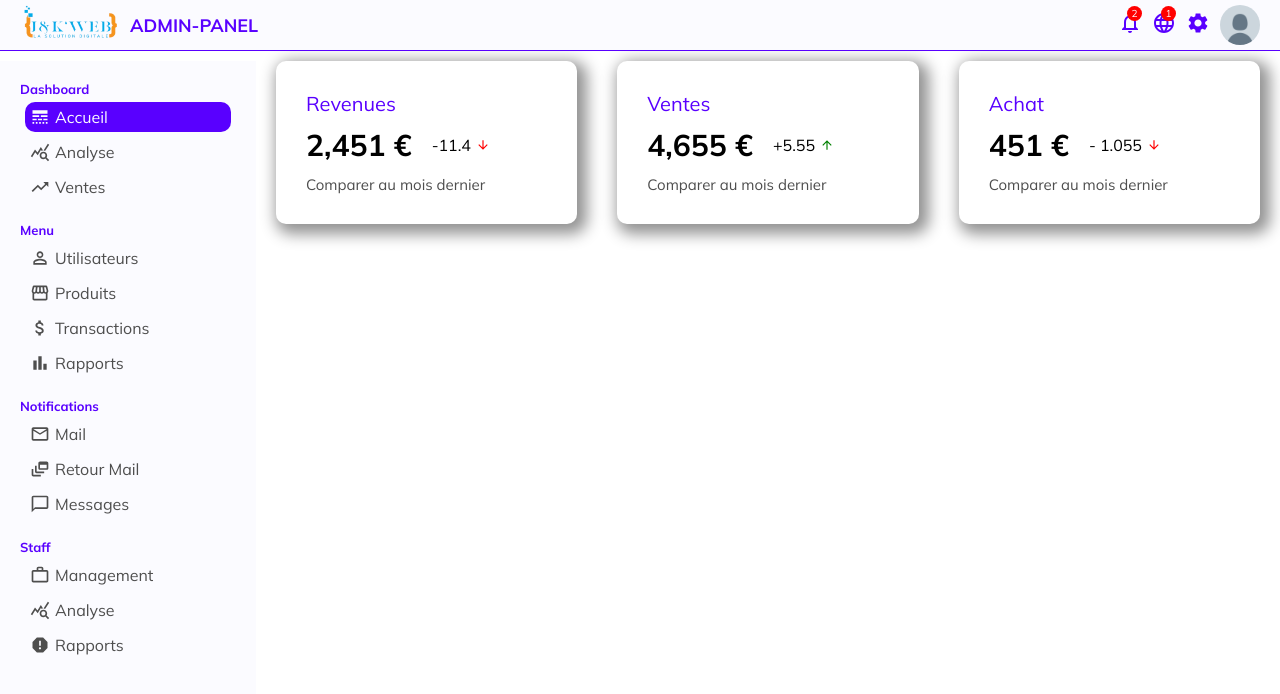
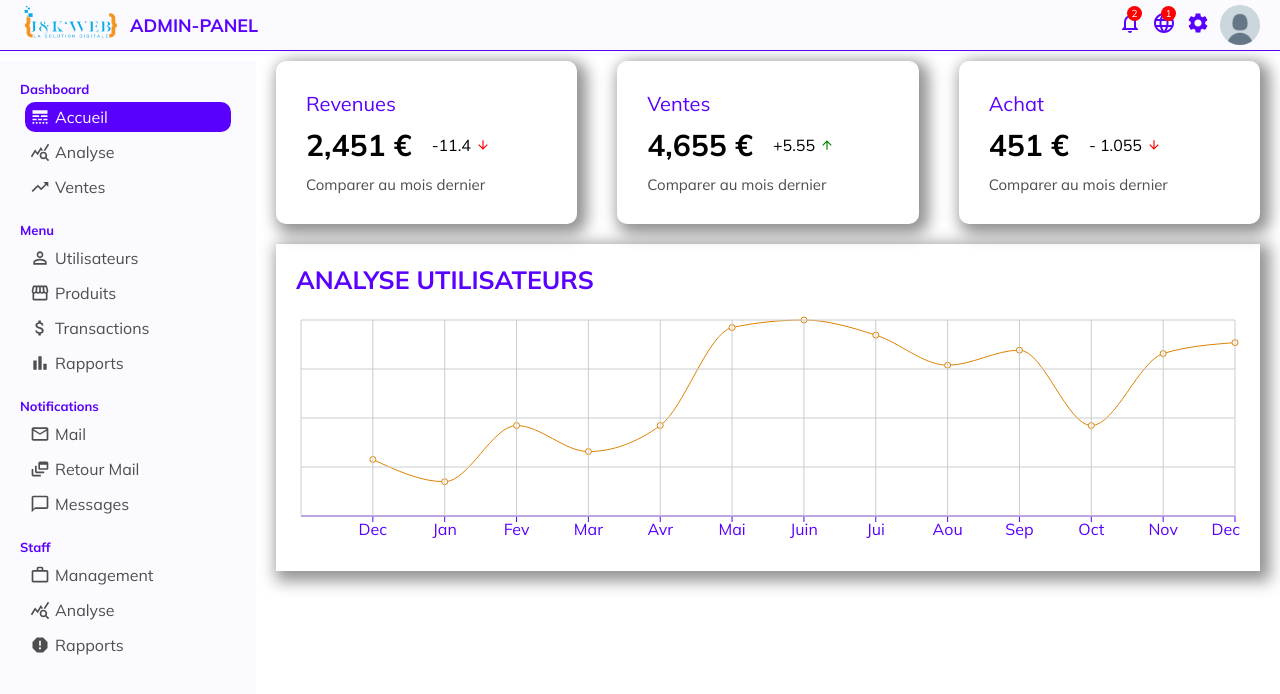
Before and after one commit to Jb-Dev-Couturier/admin-panel, a React (Create React App) app: page / in a window 1280 px wide. Shown: the top 694 px of the page. Built offline with nearby package versions, Linux system fonts and the light colour scheme.

Commit message:
analytics

```diff
--- a/public/index.html
+++ b/public/index.html
@@ -1,5 +1,5 @@
 <!DOCTYPE html>
-<html lang="en">
+<html lang="fr-FR">
   <head>
     <meta charset="utf-8" />
     <link rel="icon" href="./Favicon.webp" />
@@ -12,7 +12,6 @@
     <title>Admin Panel</title>
   </head>
   <body>
-    <noscript>You need to enable JavaScript to run this app.</noscript>
     <div id="root"></div>
   </body>
 </html>
--- /dev/null
+++ b/src/components/Charts.jsx
@@ -0,0 +1,26 @@
+import React from 'react';
+import {
+  LineChart,
+  Line,
+  XAxis,
+  CartesianGrid,
+  Tooltip,
+  ResponsiveContainer,
+} from 'recharts';
+
+export default function Charts({title,data,dataKey,grid}) {
+
+  return (
+    <div className="Charts">
+      <h3 className="chartTitle">{title}</h3>
+      <ResponsiveContainer width={'100%'} aspect={4 / 1}>
+        <LineChart data={data}>
+          <XAxis dataKey={'name'} stroke="#5900ff" />
+          <Line type={'monotone'} dataKey={dataKey} stroke="#dd8100" />
+          <Tooltip />
+          {grid&& <CartesianGrid color="#4e4e4e"/>}
+        </LineChart>
+      </ResponsiveContainer>
+    </div>
+  );
+}
--- a/src/components/Topbar.jsx
+++ b/src/components/Topbar.jsx
@@ -9,7 +9,7 @@ export default function Topbar() {
     <div className="topbar">
       <div className="topbarWrapper">
         <div className="topLeft">
-          <img src={Logo} alt="logo" className="Logo" />
+          <img src={Logo} alt="logo-pic" className="Logo" />
           <span>Admin-Panel</span>
         </div>
         <div className="topRight">
--- /dev/null
+++ b/src/data/dataAnalytic.jsx
@@ -0,0 +1,57 @@
+export const userData = [
+  {
+    name: 'Analyse Utilisateurs',
+  },
+  {
+    name: 'Dec',
+    'Active User': 750,
+  },
+  {
+    name: 'Jan',
+    'Active User': 455,
+  },
+  {
+    name: 'Fev',
+    'Active User': 1200,
+  },
+  {
+    name: 'Mar',
+    'Active User': 855,
+  },
+  {
+    name: 'Avr',
+    'Active User': 1200,
+  },
+  {
+    name: 'Mai',
+    'Active User': 2500,
+  },
+  {
+    name: 'Juin',
+    'Active User': 2600,
+  },
+  {
+    name: 'Jui',
+    'Active User': 2400,
+  },
+  {
+    name: 'Aou',
+    'Active User': 2000,
+  },
+  {
+    name: 'Sep',
+    'Active User': 2200,
+  },
+  {
+    name: 'Oct',
+    'Active User': 1200,
+  },
+  {
+    name: 'Nov',
+    'Active User': 2155,
+  },
+  {
+    name: 'Dec',
+    'Active User': 2300,
+  },
+];
--- a/src/pages/Home.jsx
+++ b/src/pages/Home.jsx
@@ -1,10 +1,15 @@
 import React from 'react'
+import Charts from '../components/Charts'
 import FeaturedInfo from '../components/FeaturedInfo'
 
+import {userData} from '../data/dataAnalytic'
+
 export default function Home() {
+  console.log(userData);
   return (
-    <div className='Home'>
-        <FeaturedInfo/>
+    <div className="Home">
+      <FeaturedInfo />
+      <Charts data={userData} title={userData[0].name} grid dataKey={'Active User'} />
     </div>
-  )
+  );
 }
--- a/src/styles/_settings.scss
+++ b/src/styles/_settings.scss
@@ -2,11 +2,11 @@
 
 $font-1: 'Mulish', sans-serif;
 
-$color-1: rgb(89, 0, 255);
+$color-1: #5900ff;
 $color-2: rgb(0, 173, 207);
 $color-3: rgba(61, 0, 89, 0.518);
-$color-4: rgb(221, 129, 0);
-$gray: rgb(78, 78, 78);
+$color-4: #dd8100;
+$gray: #4e4e4e;
 $black: rgb(40, 40, 40);
 $white: rgb(251, 251, 255);
 
--- /dev/null
+++ b/src/styles/components/_Charts.scss
@@ -0,0 +1,13 @@
+.Charts{
+    margin: 20px;
+    padding: 20px;
+    -webkit-box-shadow: 5px 5px 15px 5px rgba(0, 0, 0, 0.43);
+    box-shadow: 5px 5px 15px 5px rgba(0, 0, 0, 0.43);
+
+    .chartTitle{
+        margin-bottom: 20px;
+        color: $color-1;
+        font-size: 25px;
+        text-transform: uppercase;
+    }
+}
--- a/src/styles/index.scss
+++ b/src/styles/index.scss
@@ -4,6 +4,7 @@
 @import './components/Topbar';
 @import './components/SideBar';
 @import './components/FeaturedInfo';
+@import './components/Charts';
 
 
 //Pages
```
